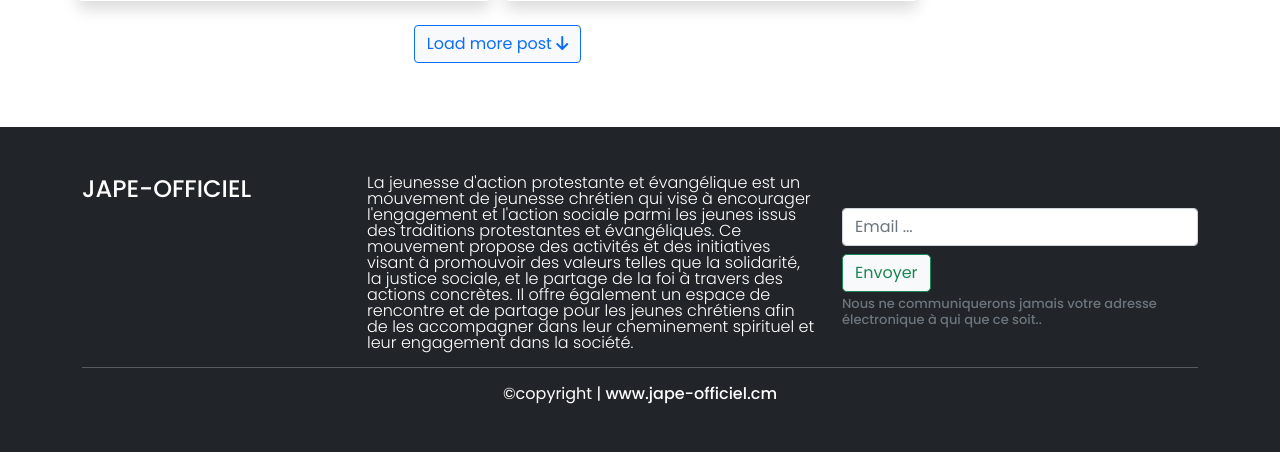
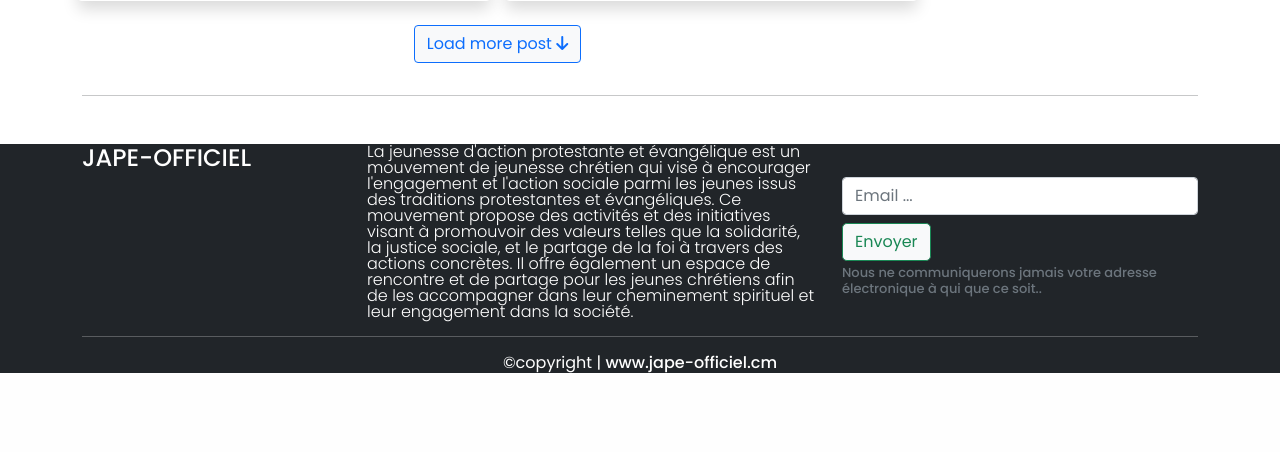
Before and after one commit to borishristi/jape-officiel, a Django app: page / in a window 1280 px wide. Shown: the part 2390-2842 px from the top of the page. After the commit the page ends 2763 px from the top, so only its background shows below. Run offline with Django 5.2, Linux system fonts and the light colour scheme; data comes from the database, SQL or seed files in the repository; some libraries are stand-ins or nearby versions.

Commit message:
I modify the design

```diff
--- a/src/blog/templates/blog/category_post_view.html
+++ b/src/blog/templates/blog/category_post_view.html
@@ -9,7 +9,7 @@
 
 {% block content %}
 
-<section class="mt-3" style="min-height: 1250px">
+<section class="mt-3" style="min-height: 1400px">
     <div class="container roboto-light">
         <div class="row">
             <div class="col-lg-9 m-0">
--- a/src/blog/templates/blog/home_view.html
+++ b/src/blog/templates/blog/home_view.html
@@ -211,7 +211,6 @@
                             <a class="title-link" href="{% url 'category' category=category.cat_slug %}">
                                 <div class="img-hover p-1 rounded"
                                      style="background-size: cover; height: 40px; background-color: {{ category.color }} ">
-
                                     <h1 style="font-size: small" class="rounded-3 text-dark text-center my-2">
                                         <i class="fa-solid fa-circle p-1 fa-xs" style="color: #000000;"></i>
                                         {{ category.title|upper }}
@@ -225,7 +224,7 @@
 
                     <div class="col-12 mt-5 mb-2 montserrat-card-text">
                         <div class="row g-2" style="min-height: auto">
-                            <div class="col-6 col-lg-12">
+                            <div class="col-6 col-sm-12 col-lg-12">
                                 <div class="row g-2">
                                     <div><h4 class="montserrat-title_card h2">Recent post</h4></div>
                                     {% for r_post in r_posts %}
@@ -247,7 +246,7 @@
                                     {% endfor %}
                                 </div>
                             </div>
-                            <div class="col-6 col-lg-12 p-0">
+                            <div class="col-6 col-sm-12 col-lg-12 p-0">
                                 <div class="ps-1 pt-2">
                                     <img class="img-hover img-fluid w-100"
                                          src="{% static 'img/advertising.jpg' %}" alt="Avertising"
--- a/src/blog/templates/blog/post_view.html
+++ b/src/blog/templates/blog/post_view.html
@@ -82,7 +82,7 @@
                     <hr>
                 </article>
             </div>
-            <div class="col-lg-3" style="height: 1250px">
+            <div class="col-lg-3 mb-5" style="height: 1350px">
                 <div class="col-12">
                     <h1 class="text-center mt-5 h2">Categories</h1>
                     <div class="row mt-3">
--- a/src/templates/base.html
+++ b/src/templates/base.html
@@ -78,7 +78,7 @@
 
 <!--START NEWS BAR-->
 
-<div class="container mt-3 poppins-regular position-relative">
+<div class="container mt-3 poppins-regular">
     <div class="row pt-1 pb-1" style="background-color: #E8EFFD;">
         <div class="col-md-2 col-12 position-relative" style="min-height: 40px">
             <div class="montserrat-title_card position-absolute translate-middle start-50 top-50 bg-primary py-1 pe-4 rounded"><span
@@ -129,8 +129,12 @@
 
 <!--START FOOTER -->
 
-<footer class="container-fluid bg-dark text-white mt-5 position-absolute">
-    <div class="container mb-5 mt-5">
+<div class="container">
+    <hr>
+</div>
+
+<footer class="container-fluid bg-dark text-white mt-5">
+    <div class="container mt-5">
         <div class="row">
             <div class="col-md-3 h4">
                 JAPE-OFFICIEL
```
